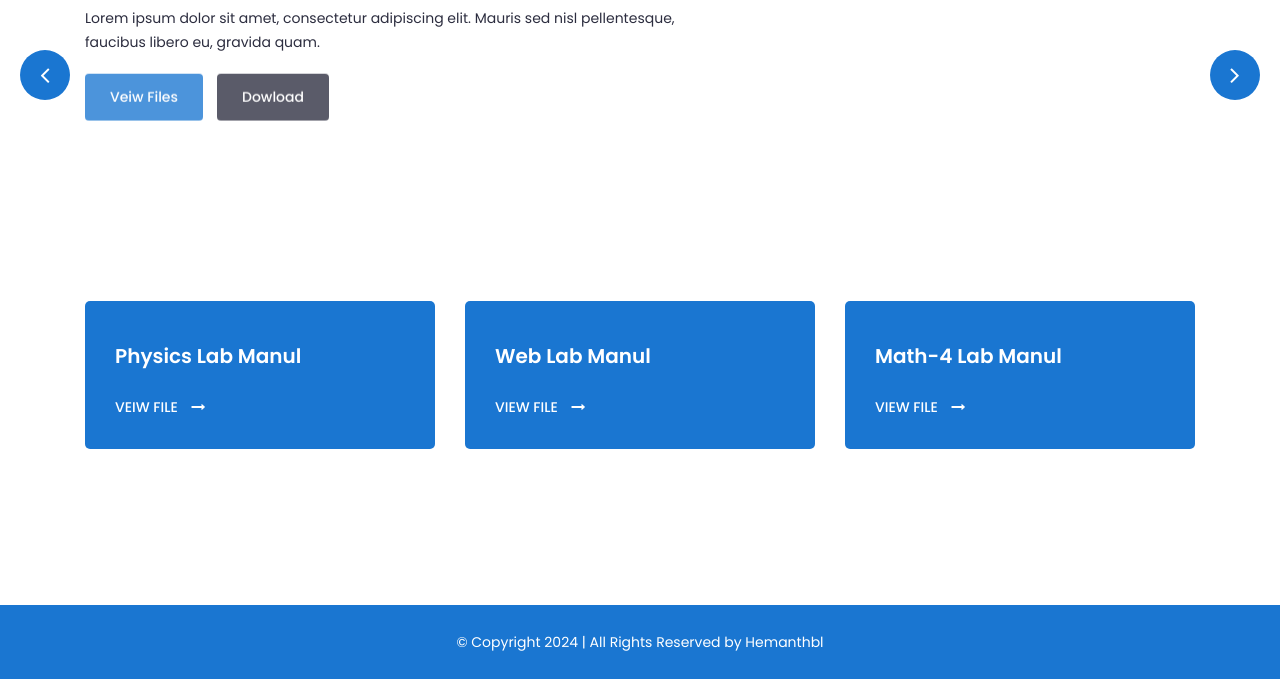
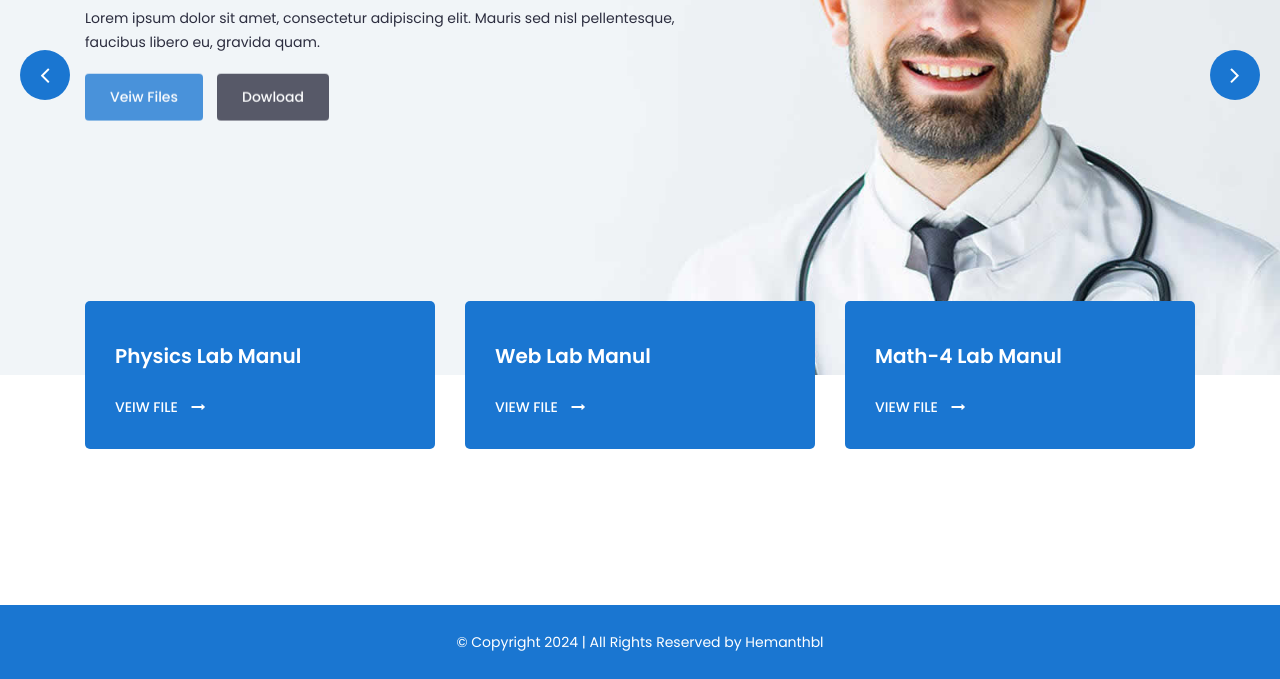
Before and after one commit to Blhemanth/Web-project, a plain HTML site: page index.html in a window 1280 px wide. Shown: the part 354-1033 px from the top of the page. Drawn offline with Linux system fonts and the light colour scheme; a script that the page names is missing.

Commit message:
sliders back to default

```diff
--- a/index.html
+++ b/index.html
@@ -144,7 +144,7 @@
 				</div>
 				<!-- Start End Slider -->
 				<!-- Start Single Slider 2nd-->
-				<div class="single-slider" style="background-image:url('#')">
+				<div class="single-slider" style="background-image:url('img/slider3.jpg')">
 					<div class="container">
 						<div class="row">
 							<div class="col-lg-7">
```
